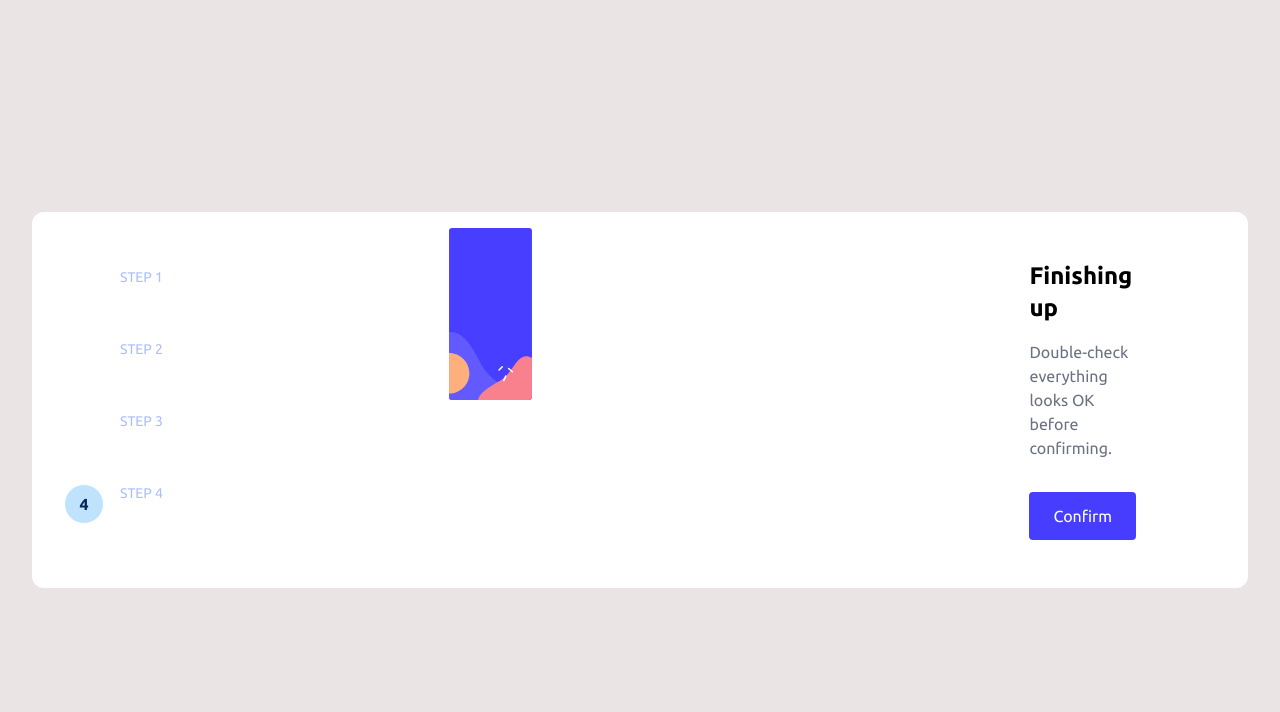
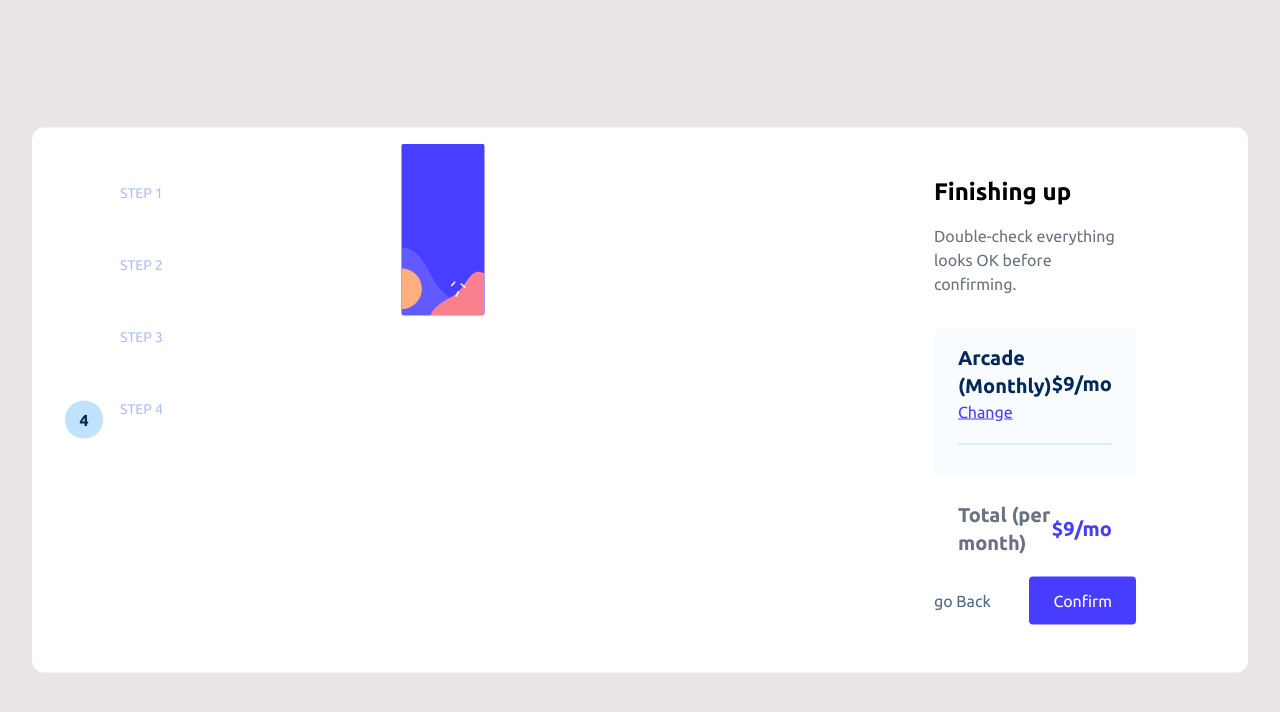
Before and after one commit to Zeyaddayman/multistep-form, a Next.js app: page /summary in a window 1280 px wide. Shown: the top 712 px of the page. Built offline with nearby package versions, Linux system fonts and the light colour scheme.

Commit message:
handeled fourth and last step with its sever actions (redirect when steps incompleted) and thank you page

```diff
--- /dev/null
+++ b/src/app/(pages)/summary/actions.ts
@@ -0,0 +1,27 @@
+"use server"
+
+import { IFormDetails } from "@/app/interfaces";
+import { userInfoSchema } from "@/app/validations";
+import { redirect } from "next/navigation";
+
+export interface IConfirmActionResponse {
+    success: boolean;
+}
+
+export const confirmAction = async (
+    prevState: IConfirmActionResponse,
+    formDetails: IFormDetails
+): Promise<IConfirmActionResponse> => {
+
+    const { userInfo } = formDetails
+
+    const validatedData = userInfoSchema.safeParse(userInfo)
+
+    if (!validatedData.success) {
+        redirect("/your-info");
+    }
+
+    return {
+        success: true
+    }
+}
--- /dev/null
+++ b/src/app/(pages)/summary/components/ThankYou.tsx
@@ -0,0 +1,25 @@
+import Image from "next/image"
+
+const ThankYou = () => {
+    return (
+        <section>
+            <div className="my-auto">
+                <Image
+                    src={"/images/icon-thank-you.svg"}
+                    alt="Thank You Icon"
+                    width={100}
+                    height={100}
+                    className="mx-auto mb-8"
+                />
+                <h1 className="text-3xl font-semibold text-marine-blue text-center mb-4">
+                    Thank You!
+                </h1>
+                <p className="text-gray-500 text-center">
+                    Thanks for confirming your subscription! We hope you have fun using our platform. If you ever need support, please feel free to email us at support@loremgaming.com
+                </p>
+            </div>
+        </section>
+    )
+}
+
+export default ThankYou
--- a/src/app/(pages)/summary/page.tsx
+++ b/src/app/(pages)/summary/page.tsx
@@ -2,8 +2,12 @@
 
 import ContentSection from "@/app/components/ContentSection"
 import Button from "@/app/components/ui/Button"
-import { useActionState } from "react"
+import { startTransition, useActionState } from "react"
 import { confirmAction, IConfirmActionResponse } from "./actions"
+import { useAppSelector } from "@/lib/hooks"
+import { selectFormDetails } from "@/lib/features/formDetailsSlice"
+import ThankYou from "./components/ThankYou"
+import Link from "next/link"
 
 const initialState: IConfirmActionResponse = {
     success: false
@@ -12,17 +16,67 @@
 const SummaryPage = () => {
 
     const [state, confirmActionHandler, pending] = useActionState(confirmAction, initialState)
+    const formDetails = useAppSelector(selectFormDetails)
 
     const handleSubmit = () => {
-        confirmActionHandler()
+        startTransition(() => {
+            confirmActionHandler(formDetails)
+        })
     }
+
+    const calculateTotal = () => {
+        const planPrice = formDetails.selectedPlan.price[formDetails.planType];
+        const addOnsTotal = formDetails.addOns.reduce((total, addOn) => total + addOn.price[formDetails.planType], 0);
+        return planPrice + addOnsTotal;
+    }
+
+    if (state.success) return <ThankYou />
 
     return (
         <ContentSection
             title="Finishing up"
             description="Double-check everything looks OK before confirming."
         >
+            <div className="rounded-lg bg-[#bfe2fd1a] px-6 py-4 mb-6">
+                <div className="flex items-center justify-between pb-5 border-b-1 border-light-blue">
+                    <div>
+                        <h4 className="text-xl font-semibold text-marine-blue">
+                            {`${formDetails.selectedPlan.name} (${formDetails.planType.charAt(0).toUpperCase() + formDetails.planType.slice(1)})`}
+                        </h4>
+                        <Link href={`/select-plan`} className="underline text-purplish-blue">
+                            Change
+                        </Link>
+                    </div>
+                    <span className="text-marine-blue text-xl font-semibold">
+                        ${formDetails.selectedPlan.price[formDetails.planType]}/{formDetails.planType === "monthly" ? "mo" : "yr"}
+                    </span>
+                </div>
+                <div className="flex flex-col gap-4 mt-4">
+                    {formDetails.addOns.map((addOn) => (
+                        <div key={addOn.name} className="flex justify-between">
+                            <p className="font-semibold text-gray-500">{addOn.name}</p>
+                            <span>
+                                +${addOn.price[formDetails.planType]}/{formDetails.planType === "monthly" ? "mo" : "yr"}
+                            </span>
+                        </div>
+                    ))}
+                </div>
+            </div>
+            <div className="px-6 mb-5">
+                <div className="flex justify-between items-center text-xl font-semibold text-gray-500">
+                    <span>Total (per {formDetails.planType === "monthly" ? "month" : "year"})</span>
+                    <span className="text-purplish-blue">
+                        ${calculateTotal()}/{formDetails.planType === "monthly" ? "mo" : "yr"}
+                    </span>
+                </div>
+            </div>
             <div className="control-buttons">
+                <Link
+                    href="/add-ons"
+                    className={`text-marine-blue opacity-70 hover:opacity-100 transition`}
+                >
+                    go Back
+                </Link>
                 <Button
                     type="submit"
                     isLoading={pending}
--- a/src/app/globals.css
+++ b/src/app/globals.css
@@ -36,6 +36,7 @@
   flex: 1;
   display: flex;
   flex-direction: column;
+  min-height: 450px;
 }
 
 .control-buttons {
```
Lines whose indentation alone changed are shown as unchanged.
